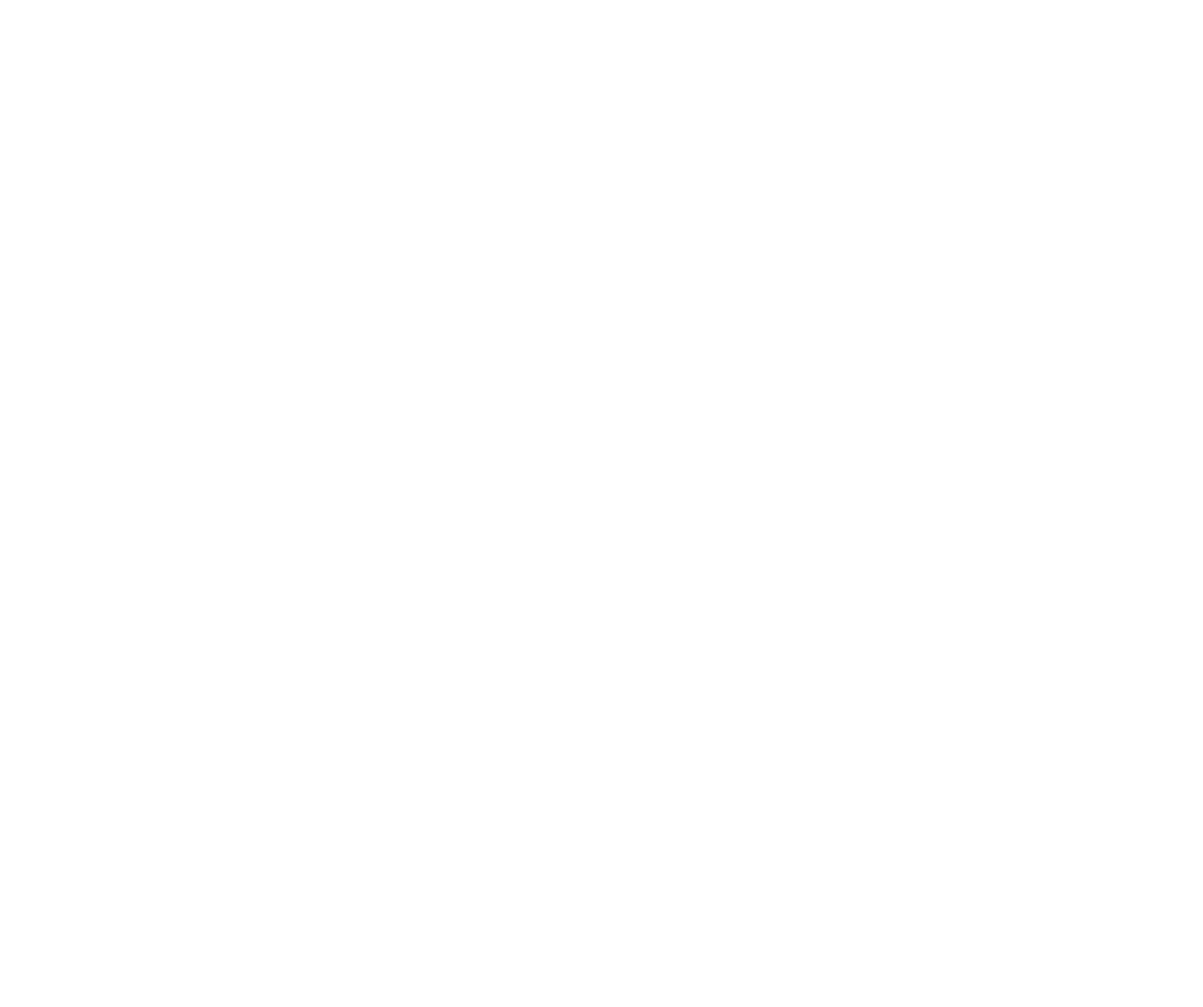
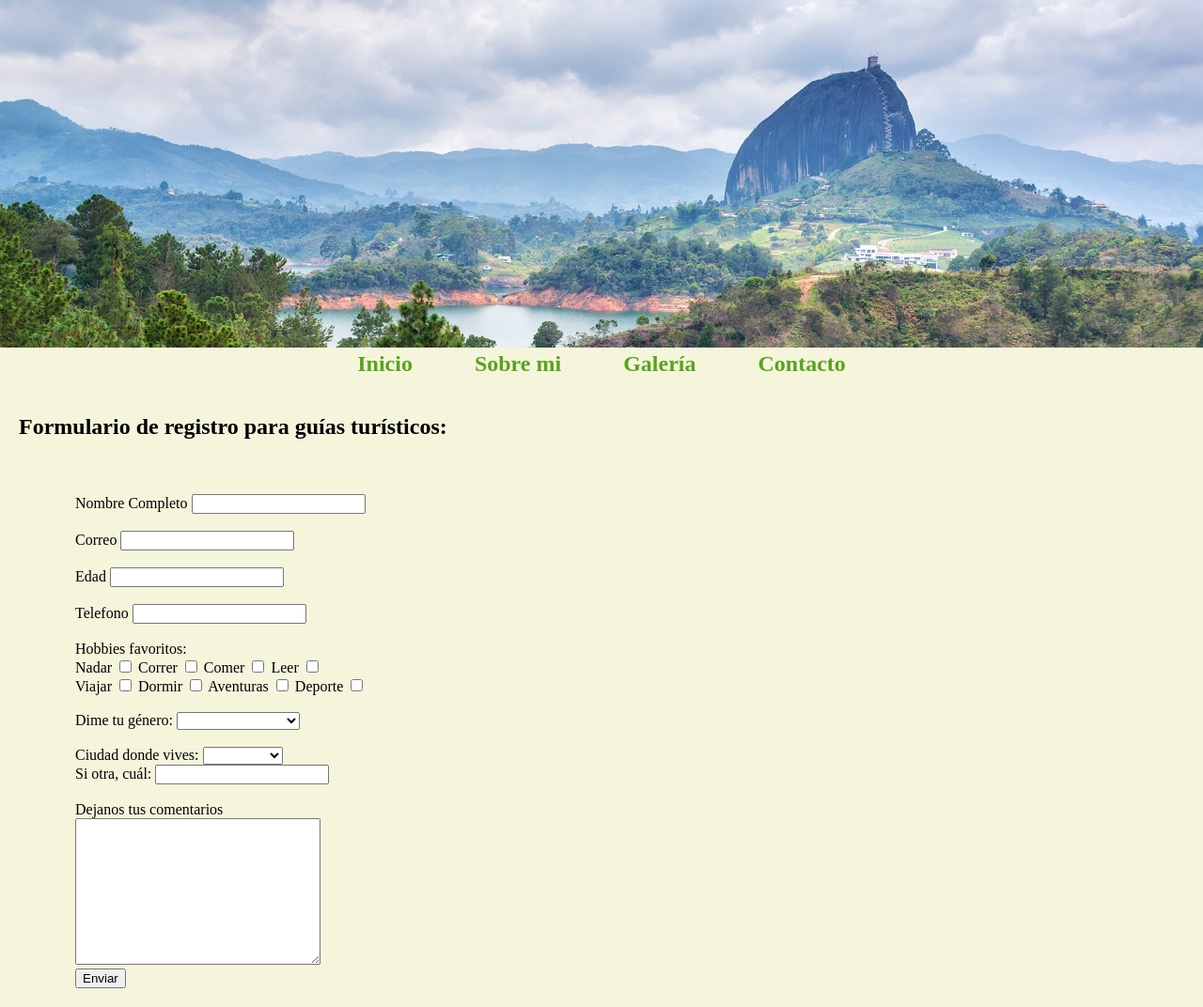
Before and after one commit to danielc1304/turismo_html, a website: page contact.html in a window 1280 px wide. Shown: the whole page at 94% size. Before the commit the page ends 800 px from the top, so only its background shows below. Drawn offline with Linux system fonts and the light colour scheme.

Commit message:
Update formulario

```diff
--- a/contact.html
+++ b/contact.html
@@ -4,7 +4,102 @@
     <meta charset="UTF-8" />
     <meta name="viewport" content="width=device-width, initial-scale=1.0" />
     <meta http-equiv="X-UA-Compatible" content="ie=edge" />
-    <title>Document</title>
+    <title>Formulario de Contacto</title>
+
+    <style>
+      #section {
+        padding: 50px;
+        background-color: beige;
+      }
+      #enlaces {
+        color: rgb(88, 163, 31);
+        text-decoration: none;
+        }
+    </style>
   </head>
-  <body></body>
+  <body style="margin: 0%; background-color: beige">
+
+    <header style="background-color: beige;">
+      <img src="src/penon.jpg" width="100%" height="370" alt="Portada" />
+      <nav style="text-align: center; background-color: beige;">
+        <span style="font-size: 24px; padding: 12px;"
+          ><a id="enlaces" href="/index.html">
+            <b>Inicio</b>
+          </a>
+          &nbsp &nbsp &nbsp &nbsp &nbsp
+          <a id="enlaces" href="/aboutme.html">
+            <b>Sobre mi</b>
+          </a>
+          &nbsp &nbsp &nbsp &nbsp &nbsp
+          <a id="enlaces" href="/gallery.html">
+            <b>Galería</b>
+          </a>
+          &nbsp &nbsp &nbsp &nbsp &nbsp
+          <a id="enlaces" href="#">
+            <b>Contacto</b>
+          </a></span
+        >
+      </nav>
+
+      <h2 style="padding:20px">Formulario de registro para guías turísticos:</h2><br>
+    <section style="padding: 0px 80px 20px 80px">
+
+    <form action="formSuccess.html" method="POST">
+      <label for="name">Nombre Completo</label>
+      <input type="text" name="name" id="name" /><br>
+
+      <br /><label for="text">Correo</label>
+      <input type="text" name="password" id="password" /><br>
+
+      <br /><label for="age">Edad</label>
+      <input type="number" name="age" id="age" step="1" /><br>
+
+      <br /><label for="phone">Telefono</label>
+      <input type="number" name="phone" id="phone" /><br>
+
+      <br><label for="hobbies">Hobbies favoritos:</label><br>
+        <label for="swim">Nadar</label>
+        <input type="checkbox" name="swim" id="swim">
+        <label for="run">Correr</label>
+        <input type="checkbox" name="run" id="run">
+        <label for="eat">Comer</label>
+        <input type="checkbox" name="eat" id="eat">
+        <label for="read">Leer</label>
+        <input type="checkbox" name="read" id="read"><br>
+        <label for="travel">Viajar</label>
+        <input type="checkbox" name="travel" id="travel">
+        <label for="sleep">Dormir</label>
+        <input type="checkbox" name="sleep" id="sleep">
+        <label for="adv">Aventuras</label>
+        <input type="checkbox" name="adv" id="adv">
+        <label for="sport">Deporte</label>
+        <input type="checkbox" name="sport" id="sport"><br><br>
+
+        <label for="genre">Dime tu género:</label>
+        <select name="genre" id="genre">
+            <option value="none"></option>
+            <option value="male">Masculino</option>
+            <option value="female">Femenino</option>
+            <option value="nonbinary">No binario</option>
+            <option value="dont">Prefiero no decirlo</option>
+        </select><br><br>
+
+        <label for="city">Ciudad donde vives:</label>
+        <select name="city" id="city">
+            <option value="none"></option>
+            <option value="cali">Cali</option>
+            <option value="cartagena">Cartagena</option>
+            <option value="medellin">Medellín</option>
+            <option value="bogota">Bogotá</option>
+            <option value="otro">Otra</option>
+        </select><br>
+        <label for="otra">Si otra, cuál:</label>
+        <input type="text" name="otra" id="otra"/><br><br>
+
+        <label for="comments">Dejanos tus comentarios</label><br>
+        <textarea name="comments" id="comments" cols="30" rows="10"></textarea><br>
+        <input type="submit" value="Enviar"><br>
+    </form>
+      </section>
+  </body>
 </html>
--- a/package.json
+++ b/package.json
@@ -1,5 +1,5 @@
 {
-  "name": "paginahtml5",
+  "name": "turismo-html5",
   "version": "1.0.0",
   "description": "",
   "main": "index.html",
```
Also changed, not shown: aboutme.html (+4 -4 lines), formSuccess.html (added, +12 -0 lines), gallery.html (+56 -22 lines), index.html (+1 -1 lines), src/baru-top.jpg (added), src/farallones.jpg (added), src/farallones0.jpg (added), src/guatapecerca.jpg (added), src/guatapelargo.jpg (added), src/parque-nacional-natural-farallones-de-cali.jpg (deleted).
